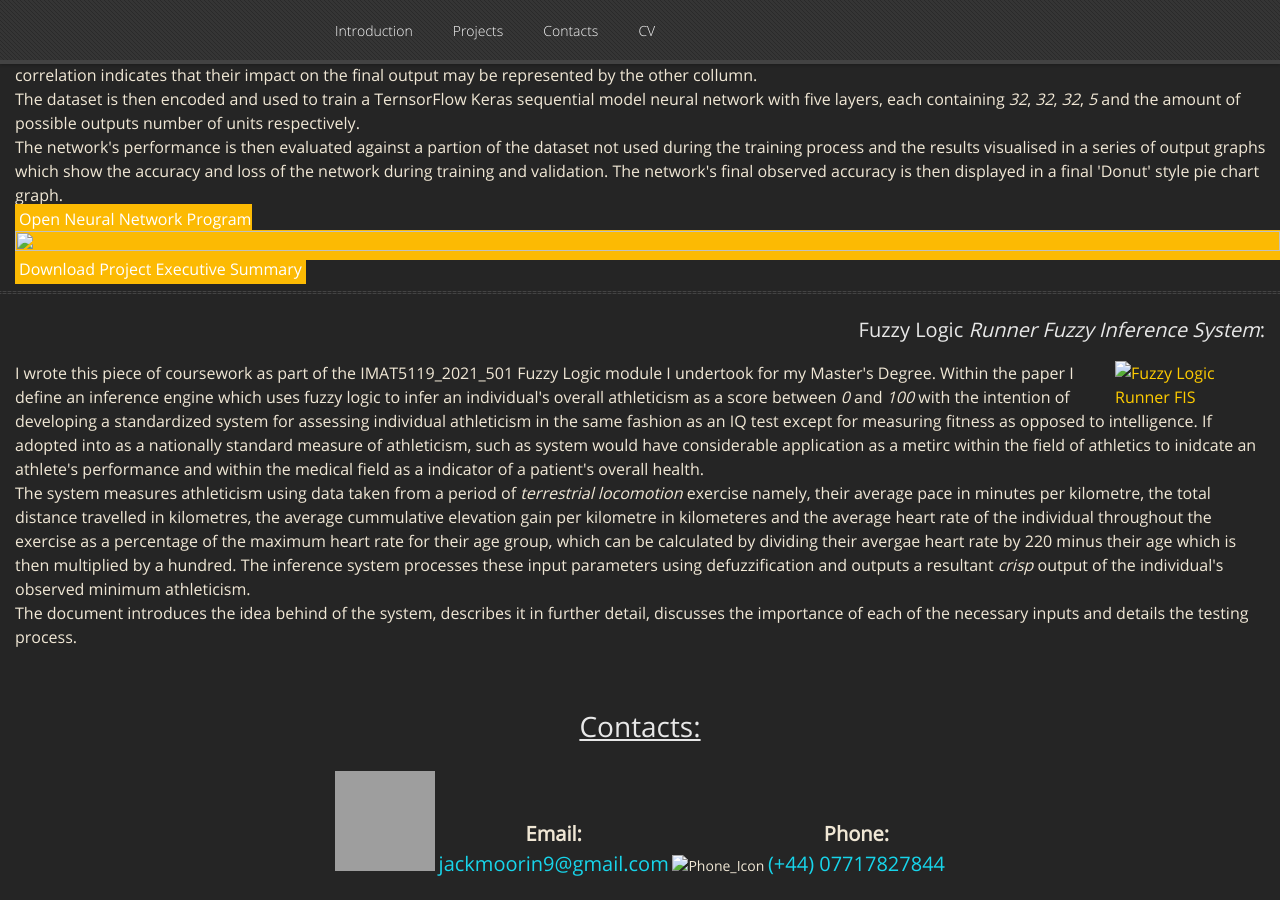
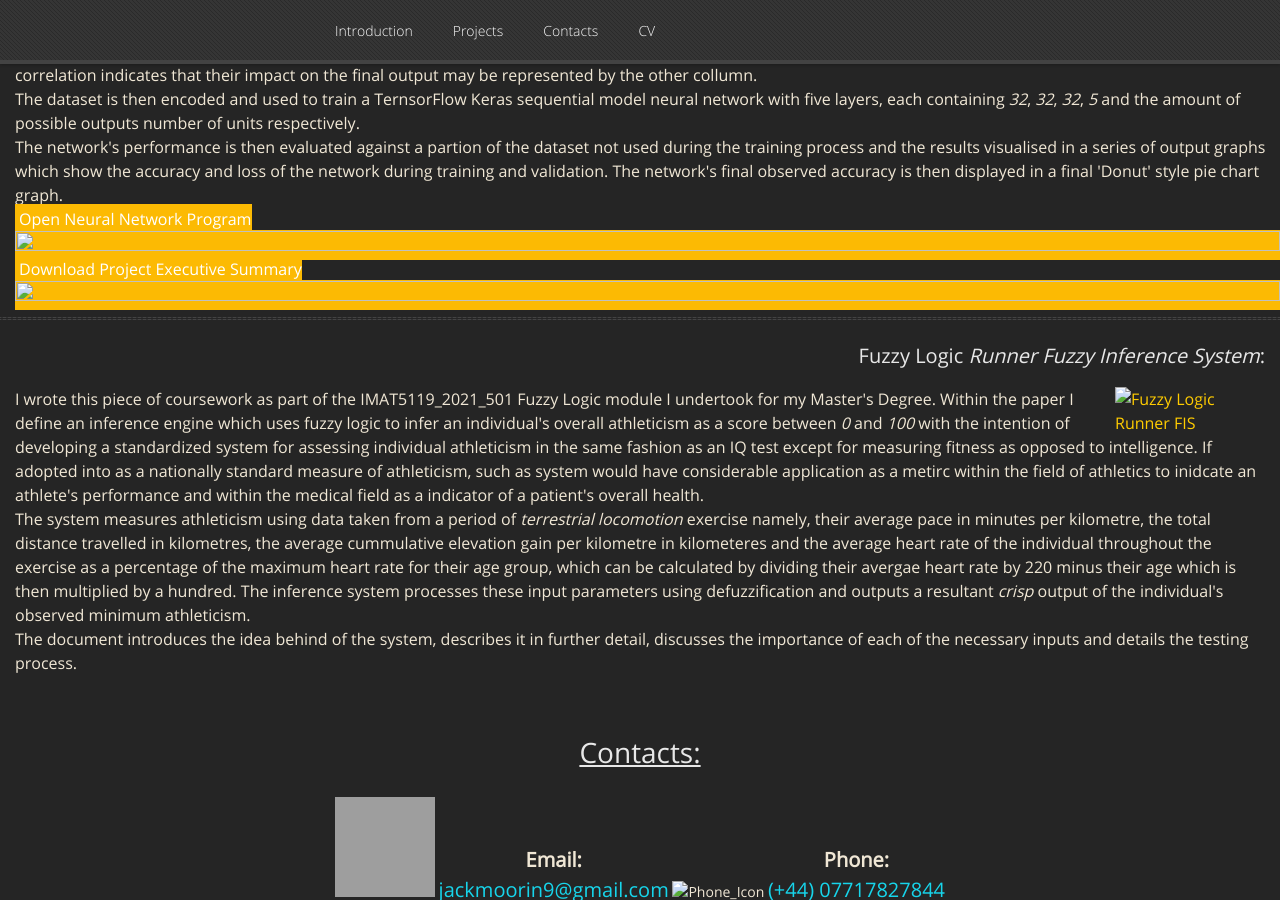
Before and after one commit to GamesProgrammingGrad2021/GamesProgrammingGrad2021.github.io, a Jekyll site: the page built from pages-themes-midnight-master/CODE_OF_CONDUCT.md, in a window 1280 px wide and 900 px high, scrolled down 1188 px. Built offline with Jekyll 4.4.1, drawn with Linux system fonts in a browser that asks for light colours; nearby versions of some CDN libraries; our own code applies the rules of GitHub Pages for plain Markdown files; grey boxes are pictures that could not be loaded.

Commit message:
Update default.html

```diff
--- a/_layouts/default.html
+++ b/_layouts/default.html
@@ -174,8 +174,8 @@
 				results visualised in a series of output graphs which show the accuracy and loss of the network during training and validation.
 				The network's final observed accuracy is then displayed in a final 'Donut' style pie chart graph.
 				<br>
-				<a href="https://drive.google.com/file/d/1X-fP9Mrm-ccgKDmvOfAfwK8EcRm2s_mT/view?usp=sharing" class="project_download">Open Neural Network Program <img src="Open_Icon.png" alt="" style="height: 100%; width: 100%;"></a></li>
-				<a href="ANN Executive Summary.docx" class="project_download">Download Project Executive Summary</a></li>
+				<a href="https://drive.google.com/file/d/1X-fP9Mrm-ccgKDmvOfAfwK8EcRm2s_mT/view?usp=sharing" class="project_download">Open Neural Network Program <img src="Open_Icon.png" alt="" style="height: 100%; width: 100%;"></a>
+				<a href="ANN Executive Summary.docx" class="project_download">Download Project Executive Summary <img src="Open_Icon.png" alt="" style="height: 100%; width: 100%;"></a>
 				</div>
 			</div>
 
```
